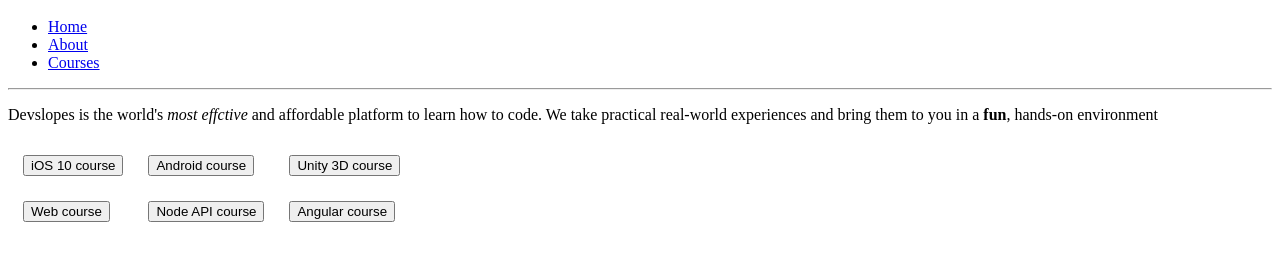
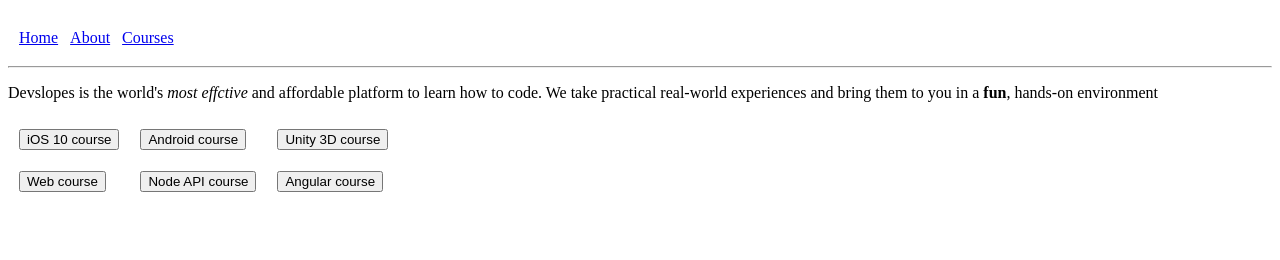
Before and after one commit to MihaiTudorP/html-demo, a plain HTML site: page index.html in a window 1280 px wide. Shown: the part 48-308 px from the top of the page. Drawn offline with Linux system fonts and the light colour scheme.

Commit message:
Modified link list to table

```diff
--- a/index.html
+++ b/index.html
@@ -4,18 +4,20 @@
   </head>
   <body>
     <h1>Welcome to Devslopes</h1>
-    <ul>
-      <li><a href="#">Home</a></li>
-      <li><a href="#">About</a></li>
-      <li><a href="#">Courses</a></li>
-    </ul>
+    <table border="0" cellspacing="10">
+      <tr>
+        <td><a href="#">Home</a></td>
+        <td><a href="#">About</a></td>
+        <td><a href="#">Courses</a></td>
+      </tr>
+    </table>
     <hr />
     <p>
       Devslopes is the world's <i>most effctive</i> and affordable platform to
       learn how to code. We take practical real-world experiences and bring them
       to you in a <b>fun</b>, hands-on environment
     </p>
-    <table border="0" cellpadding="10" cellspacing="5">
+    <table border="0" cellpadding="10" cellspacing="1">
       <tr>
         <td><button>iOS 10 course</button></td>
         <td><button>Android course</button></td>
```
